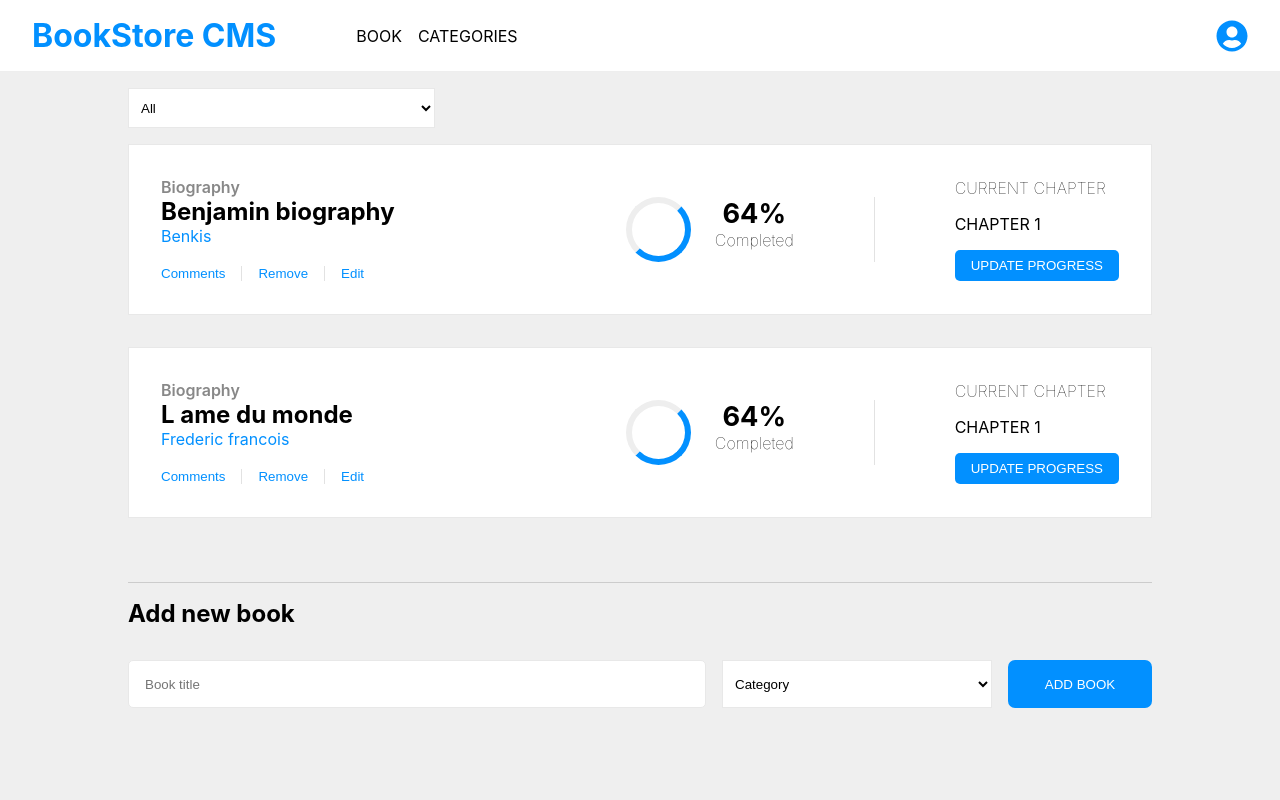
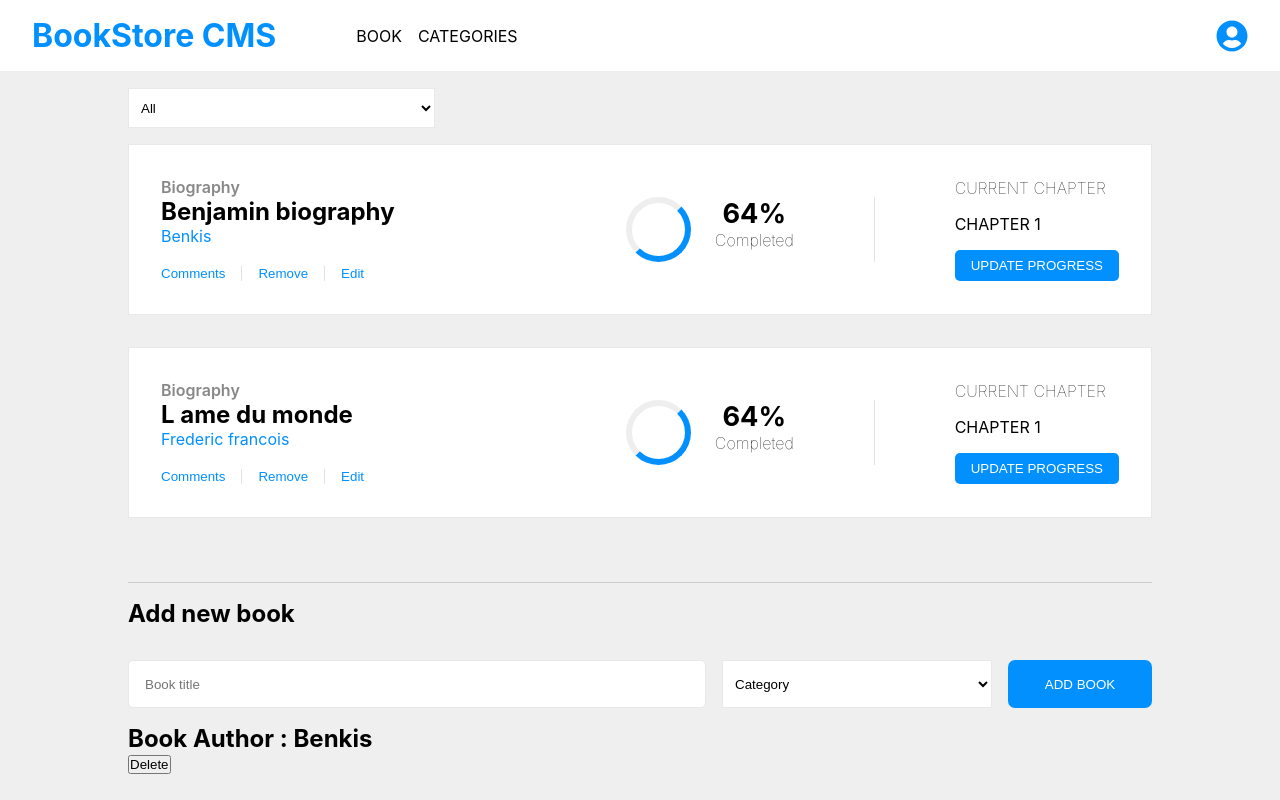
Before and after one commit to iambenkis/Book-sttore, a React (Create React App) app: page / in a window 1280 px wide. Built offline with nearby package versions, Linux system fonts and the light colour scheme.

Commit message:
Test dispatch remove book

```diff
--- a/src/components/Text.js
+++ b/src/components/Text.js
@@ -1,10 +1,13 @@
-// import React from "react";
-// import { useSelector } from "react-redux";
+import React from "react";
+import { useSelector , useDispatch} from "react-redux";
+import { removeBook } from "../redux/books/books";
 
-// export default () => {
-//     const state = useSelector((state) => state.bookReducer)
-//     console.log('book',state)
-//     return <div>
-//         <h2>Book Author : {state[0].author}</h2>
-//     </div>
-// }
+export default () => {
+    const state = useSelector((state) => state.bookReducer)
+    const dispatch = useDispatch()
+    console.log('book',dispatch(removeBook(1)))
+    return <div>
+        <h2>Book Author : {state[0].author}</h2>
+        <button onClick={() => console.log('deleted')}>Delete</button>
+    </div>
+}
--- a/src/components/home.js
+++ b/src/components/home.js
@@ -1,6 +1,7 @@
 import { useSelector } from "react-redux";
 import Book from './book';
 import CreateBook from './createNewBook';
+import ReactText from './Text'
 
 const Home = () => {
   const myStore = useSelector((state) => state.bookReducer);
@@ -14,6 +15,7 @@ const Home = () => {
       </div>
       <Book obj={myStore} />
       <CreateBook />
+      <ReactText />
     </div>
   </div>
 )};
```
